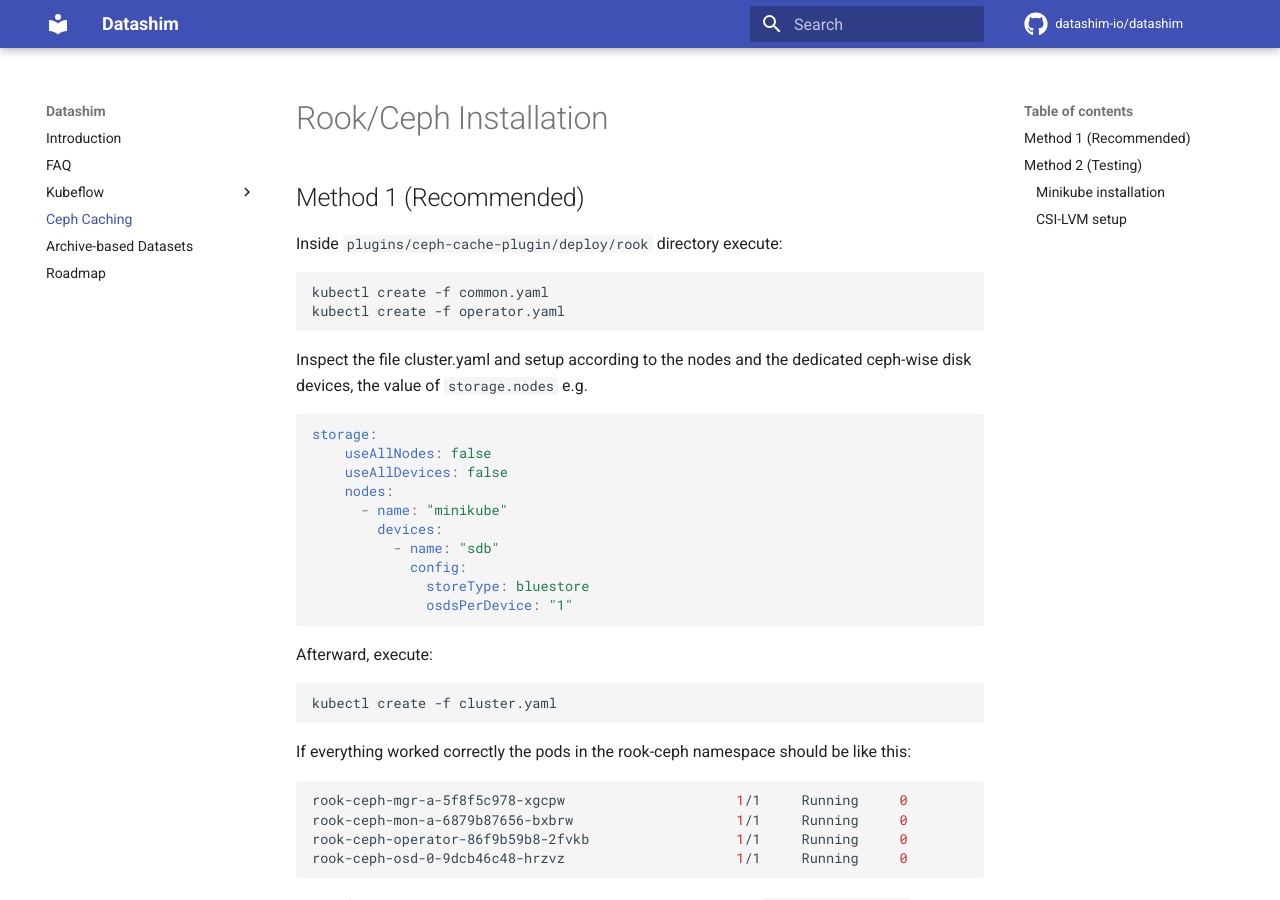
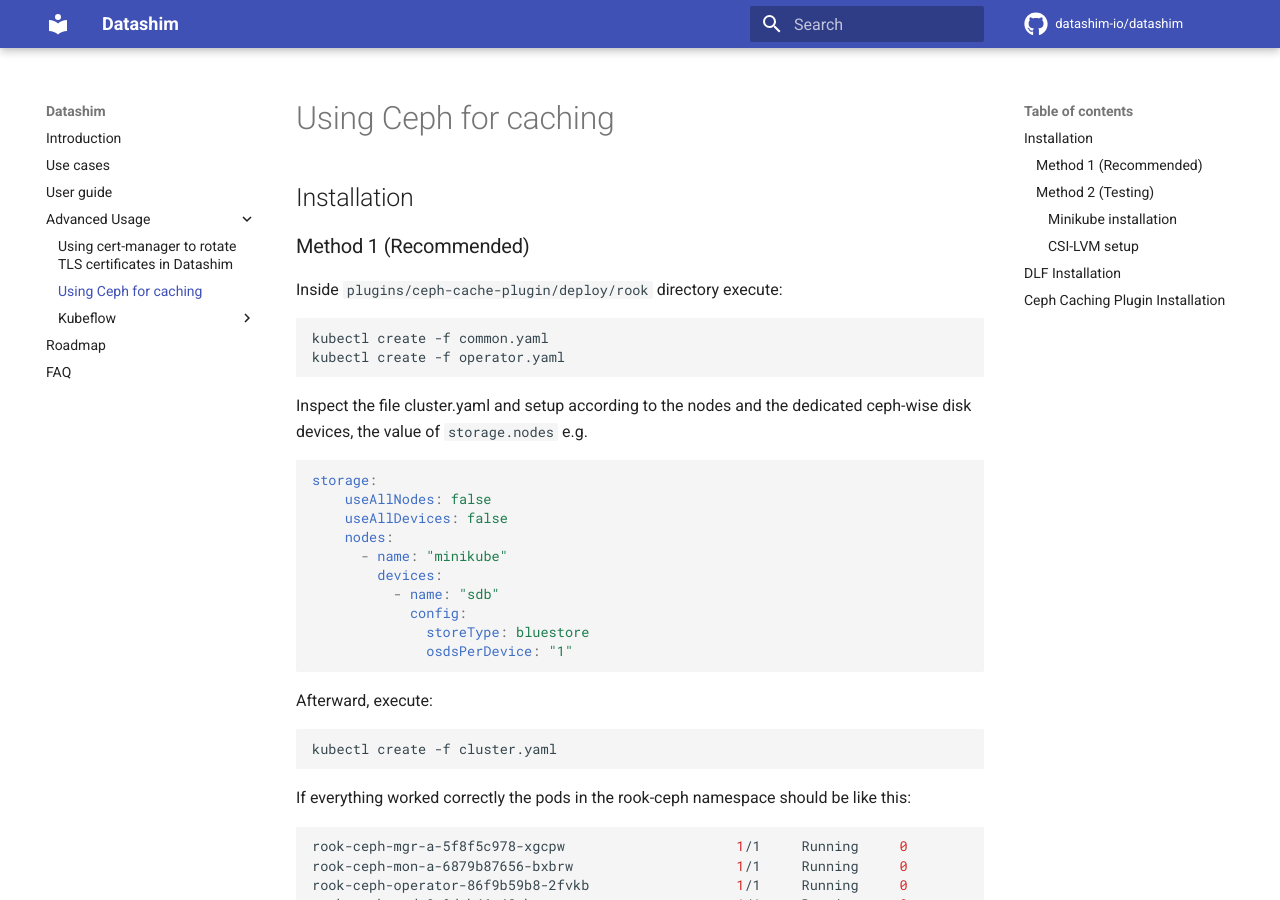
Before and after one commit to datashim-io/datashim, an MkDocs documentation site: the page built from docs/Ceph-Caching.md, in a window 1280 px wide and 900 px high. Built offline with MkDocs 1.6.1 and Material for MkDocs 9.7.7, drawn with Linux system fonts in a browser that asks for light colours; comment, search, counter and statistics services are not loaded.

````diff
--- a/docs/Ceph-Caching.md
+++ b/docs/Ceph-Caching.md
@@ -1,5 +1,6 @@
-# Rook/Ceph Installation
-## Method 1 (Recommended)
+# Using Ceph for caching
+## Installation
+### Method 1 (Recommended)
 
 Inside `plugins/ceph-cache-plugin/deploy/rook` directory execute:
 ``` bash
@@ -35,12 +36,12 @@ You need also to delete the paths in defined in `dataDirHostPath` and directorie
 
 Now we can proceed with installing DLF.
 
-## Method 2 (Testing)
+### Method 2 (Testing)
 
 If you are after maximum performance we strongly advice to set up your ceph cluster according to the method above. However, for testing purposes and/or lacking of disk devices we describe a method to test this inside minikube and provide a script `plugins/ceph-cache-plugin/deploy/rook/setup_ceph_cluster.sh` that installs rook with csi-lvm storage class.
 
 
-### Minikube installation
+#### Minikube installation
 
 First we need to have a working cluster.
 
@@ -51,7 +52,7 @@ First we need to have a working cluster.
 **NOTE2:** if you change the disk-size of the minikube command make sure to tune accordingly the following parameters
 
 
-### CSI-LVM setup
+#### CSI-LVM setup
 
 Before invoking the script you should tune according to your needs the following attributes
 
@@ -70,7 +71,7 @@ cd plugins/ceph-cache-plugin/deploy/rook && \
 ```
 
 Keep in mind that the script will uninstall any previous installations of csi-lvm and rook-ceph which made through the script. If no command line arguments are passed to the script this will result in uninstalling everything.
-# DLF Installation
+## DLF Installation
 
 Go into the root of this directory and execute:
 `make deployment`
@@ -110,7 +111,7 @@ If you execute `kubectl describe datasetinternal/example-dataset` you would see
 
 Let's try to add the caching plugin.
 
-# Ceph Caching Plugin Installation
+## Ceph Caching Plugin Installation
 
 Change into the directory and invoke:
 `make deployment`
--- a/mkdocs.yml
+++ b/mkdocs.yml
@@ -3,24 +3,38 @@ repo_url: https://github.com/datashim-io/datashim
 repo_name: datashim-io/datashim
 theme:
   name: material
-  features:
-    - navigation.instant
+  # features:
+  #   - navigation.instant
   icon:
     repo: fontawesome/brands/github
 markdown_extensions:
+  - admonition
+  - attr_list
+  - md_in_html
   - pymdownx.highlight
+  - pymdownx.details
   - pymdownx.superfences
+  -  pymdownx.emoji:
+      emoji_generator: !!python/name:pymdownx.emoji.to_png
+      emoji_index: !!python/name:material.extensions.emoji.twemoji
+      emoji_generator: !!python/name:material.extensions.emoji.to_svg
 plugins:
   - search
   - git-revision-date-localized:
       fallback_to_build_date: true
+  - include-markdown:
+      preserve_includer_indent: false
+      heading_offset: 1
 nav:
   - Introduction: index.md
+  - Use cases: use-cases.md
+  - User guide: user-guide.md
+  - Advanced Usage:
+    - Using cert-manager to rotate TLS certificates in Datashim: cert-manager.md
+    - Using Ceph for caching: Ceph-Caching.md
+    - Kubeflow:
+        - Model Storing and Serving: kubeflow/Model-Storing-and-Serving-with-DLF.md
+        - Data Volumes for Notebook Servers: kubeflow/Data-Volumes-for-Notebook-Servers.md
+        - PVCs for Pipelines SDK: kubeflow/PVCs-for-Pipelines-SDK.md
+  - Roadmap: Roadmap.md
   - FAQ: FAQ.md
-  - Kubeflow:
-      - Model Storing and Serving: kubeflow/Model-Storing-and-Serving-with-DLF.md
-      - Data Volumes for Notebook Servers: kubeflow/Data-Volumes-for-Notebook-Servers.md
-      - PVCs for Pipelines SDK: kubeflow/PVCs-for-Pipelines-SDK.md
-  - Ceph Caching: Ceph-Caching.md
-  - Archive-based Datasets: Archive-based-Datasets.md
-  - Roadmap: Roadmap.md
````
Also changed, not shown: docs/Archive-based-Datasets.md (deleted, +0 -91 lines), docs/cert-manager.md (+3 -3 lines), docs/index.md (+141 -32 lines), docs/use-cases.md (added, +28 -0 lines), docs/user-guide.md (added, +178 -0 lines), examples/inference-server/simple-testing/README.md (+5 -3 lines), 7 other files.
